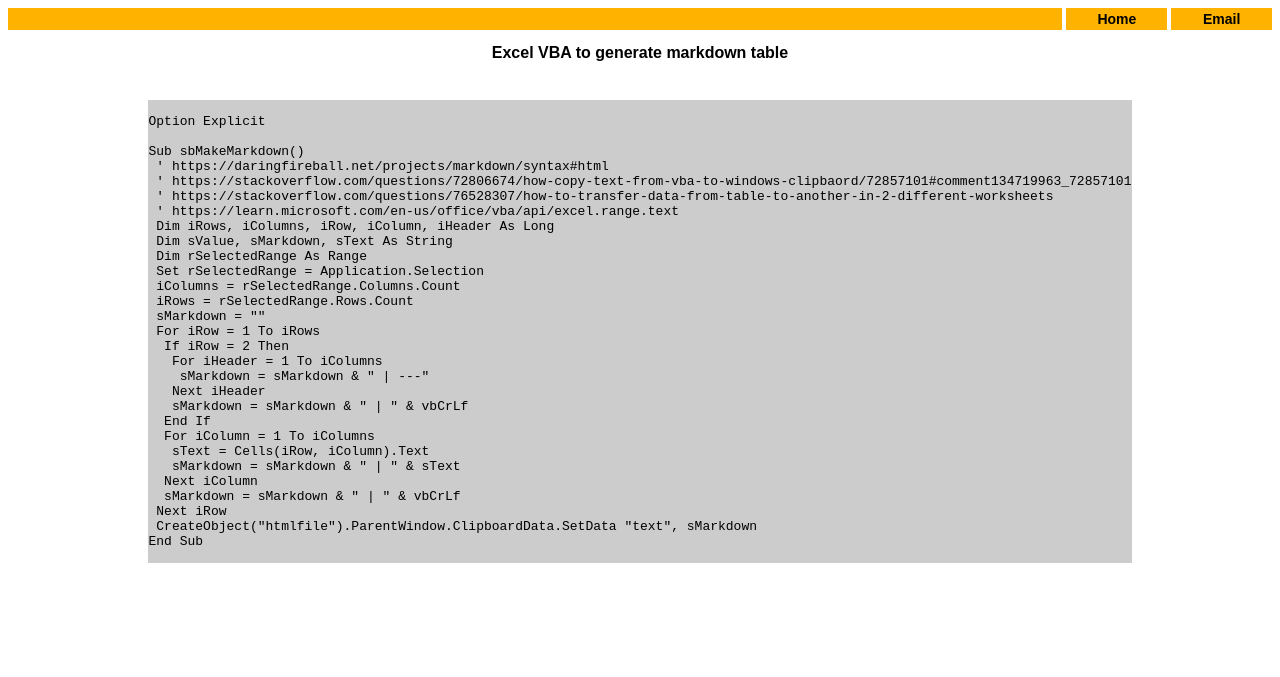
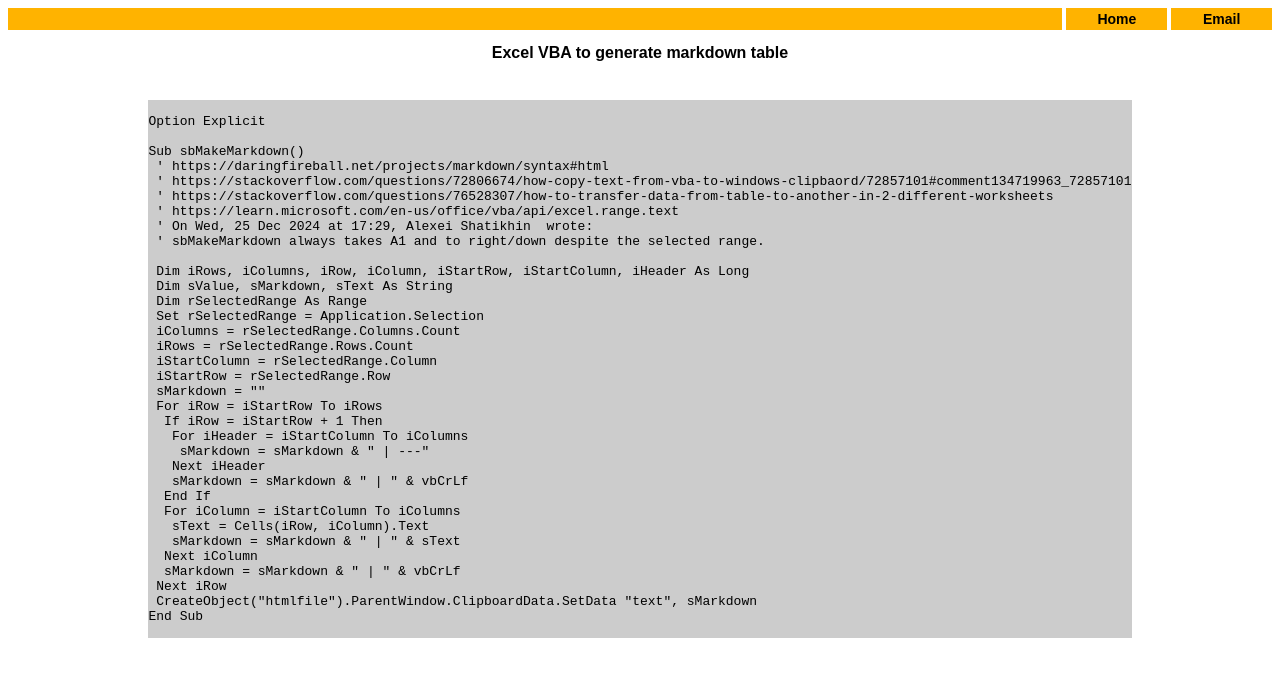
Before and after one commit to DaveTallett26/davetallett26.github.io, a Jekyll site: the page excel-markdown.html, which Jekyll copies as it is, in a window 1280 px wide. Shown: the top 677 px of the page. Built offline with Jekyll 4.4.1, drawn with Linux system fonts in a browser that asks for light colours.

Commit message:
Update excel-markdown.html with Alexei Shatikhin

```diff
--- a/excel-markdown.html
+++ b/excel-markdown.html
@@ -30,21 +30,26 @@ Sub sbMakeMarkdown()
  ' https://stackoverflow.com/questions/72806674/how-copy-text-from-vba-to-windows-clipbaord/72857101#comment134719963_72857101
  ' https://stackoverflow.com/questions/76528307/how-to-transfer-data-from-table-to-another-in-2-different-worksheets
  ' https://learn.microsoft.com/en-us/office/vba/api/excel.range.text
- Dim iRows, iColumns, iRow, iColumn, iHeader As Long
+ ' On Wed, 25 Dec 2024 at 17:29, Alexei Shatikhin <AS> wrote:
+ ' sbMakeMarkdown always takes A1 and to right/down despite the selected range.
+
+ Dim iRows, iColumns, iRow, iColumn, iStartRow, iStartColumn, iHeader As Long
  Dim sValue, sMarkdown, sText As String
  Dim rSelectedRange As Range
  Set rSelectedRange = Application.Selection
  iColumns = rSelectedRange.Columns.Count
  iRows = rSelectedRange.Rows.Count
+ iStartColumn = rSelectedRange.Column
+ iStartRow = rSelectedRange.Row
  sMarkdown = ""
- For iRow = 1 To iRows
-  If iRow = 2 Then
-   For iHeader = 1 To iColumns
+ For iRow = iStartRow To iRows
+  If iRow = iStartRow + 1 Then
+   For iHeader = iStartColumn To iColumns
     sMarkdown = sMarkdown & " | ---"
    Next iHeader
    sMarkdown = sMarkdown & " | " & vbCrLf
   End If
-  For iColumn = 1 To iColumns
+  For iColumn = iStartColumn To iColumns
    sText = Cells(iRow, iColumn).Text
    sMarkdown = sMarkdown & " | " & sText
   Next iColumn
```
